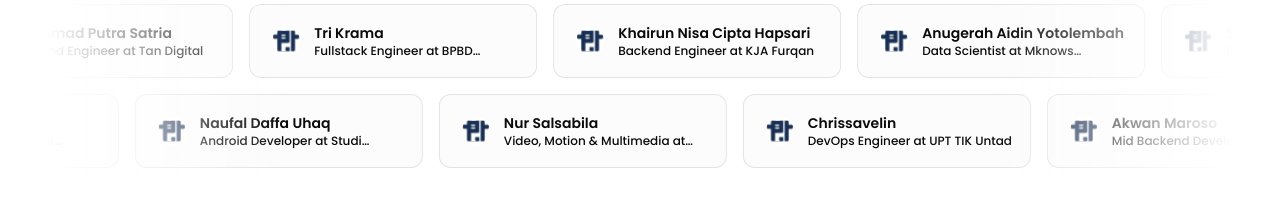
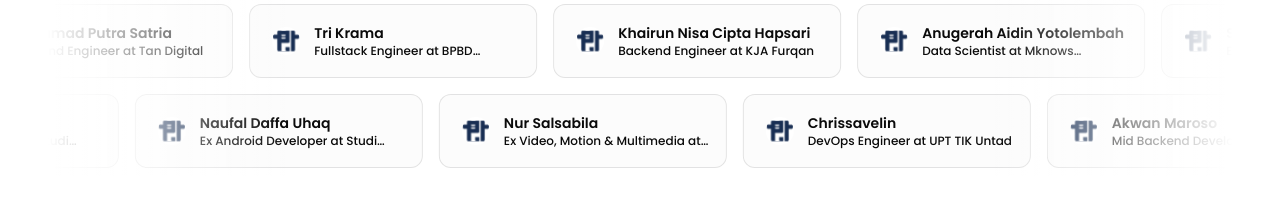
Before and after one commit to Programming-Tadulako/vatulemo, a Next.js app: page / in a window 1280 px wide. Shown: the part 3660-3883 px from the top of the page. Built offline with nearby package versions, Linux system fonts and the light colour scheme.

Commit message:
feat(home/member): add isActive property to team members

```diff
--- a/src/features/home/constants.ts
+++ b/src/features/home/constants.ts
@@ -17,6 +17,7 @@ interface TeamMember {
   name: string;
   role: string;
   company: string;
+  isActive: boolean;
 }
 
 interface FeaturesData {
@@ -112,73 +113,101 @@ export const BATCH_DATA: BatchData[] = [
 ];
 
 export const TEAM_MEMBERS: TeamMember[] = [
-  { name: "Tri Krama", role: "Fullstack Engineer", company: "BPBD Sulteng" },
+  {
+    name: "Tri Krama",
+    role: "Fullstack Engineer",
+    company: "BPBD Sulteng",
+    isActive: true,
+  },
   {
     name: "Khairun Nisa Cipta Hapsari",
     role: "Backend Engineer",
     company: "KJA Furqan",
+    isActive: true,
   },
   {
     name: "Anugerah Aidin Yotolembah",
     role: "Data Scientist",
     company: "Mknows Consulting",
+    isActive: true,
   },
   {
     name: "Syeikhan Ritzmy",
     role: "Fullstack Engineer",
-    company: "Ex Intern Cakap",
+    company: "Intern Cakap",
+    isActive: false,
   },
   {
     name: "Andi Suhriani",
     role: "Frontend Engineer",
-    company: "Ex Independent Study at RuangGuru",
+    company: "Independent Study at RuangGuru",
+    isActive: false,
   },
   {
     name: "Khairul Insan Karim",
     role: "Backend Engineer",
-    company: "Ex Independent Study at Alterra",
+    company: "Independent Study at Alterra",
+    isActive: false,
   },
   {
     name: "Faldiansyah",
     role: "Frontend Engineer",
-    company: "Ex Intern at Educourse.id",
+    company: "Intern at Educourse.id",
+    isActive: false,
   },
   {
     name: "Muhamad Putra Satria",
     role: "Frontend Engineer",
     company: "Tan Digital",
+    isActive: true,
   },
-  { name: "Akwan Maroso", role: "Mid Backend Developer", company: "" },
+  {
+    name: "Akwan Maroso",
+    role: "Mid Backend Developer",
+    company: "",
+    isActive: true,
+  },
   {
     name: "Dharma Kirti",
     role: "Frontend Engineer",
     company: "Studi Independen Alterra",
+    isActive: true,
   },
   {
     name: "Vicky Herdiansyah Adri",
     role: "Frontend Engineer",
     company: "Pegadaian",
+    isActive: true,
   },
-  { name: "Ryan Adi Putra", role: "Software Engineer", company: "Garena" },
+  {
+    name: "Ryan Adi Putra",
+    role: "Software Engineer",
+    company: "Garena",
+    isActive: true,
+  },
   {
     name: "Muhammad Jindan",
     role: "Cloud Computing",
     company: "Studi Independen Bangkit 2022",
+    isActive: false,
   },
   {
     name: "Naufal Daffa Uhaq",
     role: "Android Developer",
     company: "Studi Independen Bangkit 2022",
+    isActive: false,
   },
   {
     name: "Nur Salsabila",
     role: "Video, Motion & Multimedia",
     company: "Studi Independen Zenius",
+    isActive: false,
   },
   {
     name: "Chrissavelin",
     role: "DevOps Engineer",
     company: "UPT TIK Untad",
+    isActive: true,
   },
 ];
 
--- a/src/features/home/sections/MemberSection.tsx
+++ b/src/features/home/sections/MemberSection.tsx
@@ -9,7 +9,19 @@ export default function MemberSection() {
   const firstRow = TEAM_MEMBERS.slice(0, TEAM_MEMBERS.length / 2);
   const secondRow = TEAM_MEMBERS.slice(TEAM_MEMBERS.length / 2);
 
-  const TeamCard = ({ name, role, company }: { name: string; role: string; company: string }) => {
+  const TeamCard = ({
+    name,
+    role,
+    company,
+    isActive,
+  }: {
+    name: string;
+    role: string;
+    company: string;
+    isActive: boolean;
+  }) => {
+    const currPosition = isActive ? `${role} at ${company}` : `Ex ${role} at ${company}`;
+
     return (
       <figure
         className={cn(
@@ -24,14 +36,10 @@ export default function MemberSection() {
             <TooltipProvider>
               <Tooltip>
                 <TooltipTrigger>
-                  <p className="line-clamp-1 text-start text-xs font-medium">
-                    {role} at {company}
-                  </p>
+                  <p className="line-clamp-1 text-start text-xs font-medium">{currPosition}</p>
                 </TooltipTrigger>
                 <TooltipContent>
-                  <p>
-                    {role} at {company}
-                  </p>
+                  <p>{currPosition}</p>
                 </TooltipContent>
               </Tooltip>
             </TooltipProvider>
```
